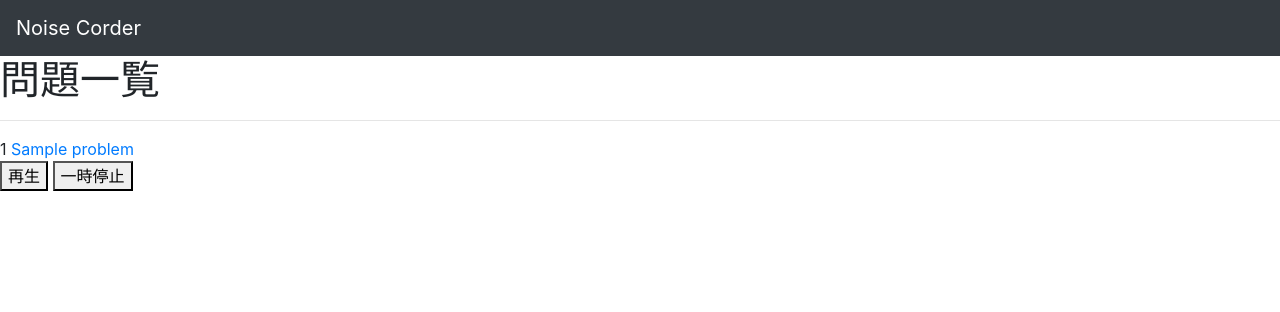
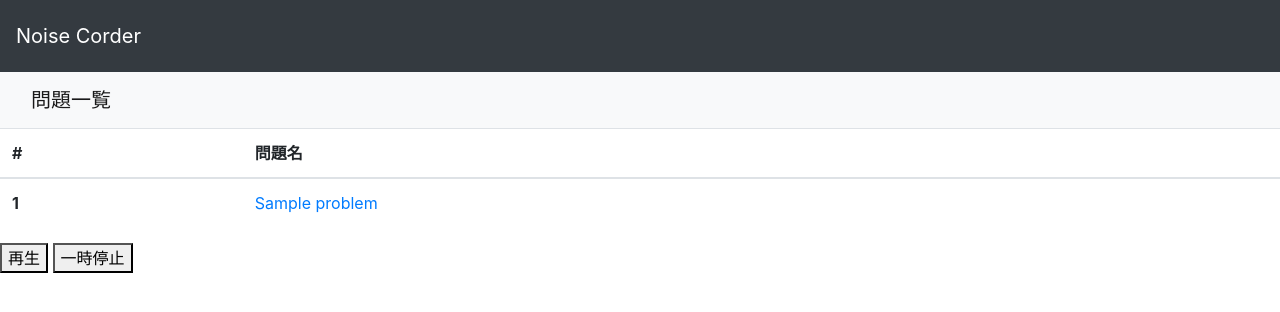
Before and after one commit to kyutech-programming-club/stego_cup, a Flask app: template app/templates/index.html in a window 1280 px wide. Shown: the top 312 px of the page. Run offline with Flask 2, Linux system fonts and the light colour scheme; the template is opened without the code that fills it: most values are stand-ins (such as "Sample title", 1, 10 or a date in 2020); some libraries are stand-ins or nearby versions.

Commit message:
[modify] Modify the view of home page

```diff
--- a/app/templates/default.html
+++ b/app/templates/default.html
@@ -19,7 +19,7 @@
 
   <body>
     <!-- Image and text -->
-    <nav class="navbar navbar-dark bg-dark">
+    <nav class="navbar navbar-dark bg-dark p-3">
       <a class="navbar-brand" href="{{ url_for('problems.index') }}">
         Noise Corder
       </a>
--- a/app/templates/index.html
+++ b/app/templates/index.html
@@ -1,13 +1,29 @@
 {% extends 'default.html' %}
 
 {% block content %}
-  <h1>問題一覧</h1>
-  <hr>
-  {% for problem in problems %}
-  {{ loop.index }}
-  <a href="{{ url_for('problems.problem', id=loop.index|string) }}">{{ problem }}<br></a>
-  {% endfor %}
-
+<nav class="navbar navbar-light bg-light">
+  <div class="container-fluid">
+    <a class="navbar-brand" href="#">問題一覧</a>
+  </div>
+</nav>
+  <table class="table">
+  <thead>
+    <tr>
+      <th scope="col">#</th>
+      <th scope="col">問題名</th>
+    </tr>
+  </thead>
+  <tbody>
+    {% for problem in problems %}
+    <tr>
+      <th scope="row">{{ loop.index }}</th>
+      <td>
+        <a href="{{ url_for('problems.problem', id=loop.index|string) }}">{{ problem }}<br></a>
+      </td>
+    </tr>
+    {% endfor %}
+  </tbody>
+</table>
 
   <audio src="../static/music/n21.mp3" type="audio/mpeg"></audio>
   <button id="btn_play">再生</button>
```
